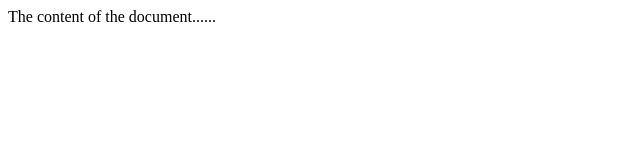
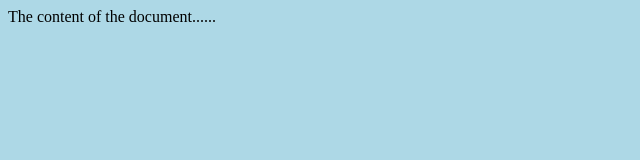
Before and after one commit to spaghetttti/Kinolar-vol2, a plain HTML site: page test.html in a window 1280 px wide. Shown: the whole page, without its empty margins (0-640 px from the left). Drawn offline with Linux system fonts and the light colour scheme.

Commit message:
linked html to css

```diff
--- a/test.html
+++ b/test.html
@@ -2,6 +2,7 @@
 <html>
 <head>
 <title>Title of the document</title>
+<link rel="stylesheet" type="text/css" href="stylecsstest.css">
 </head>
 
 <body>
```
